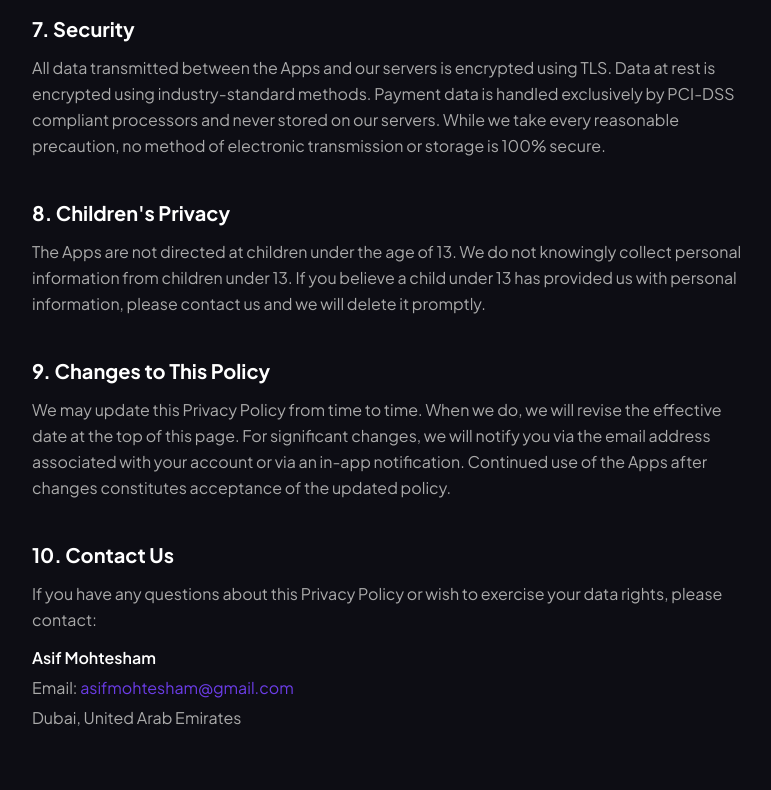
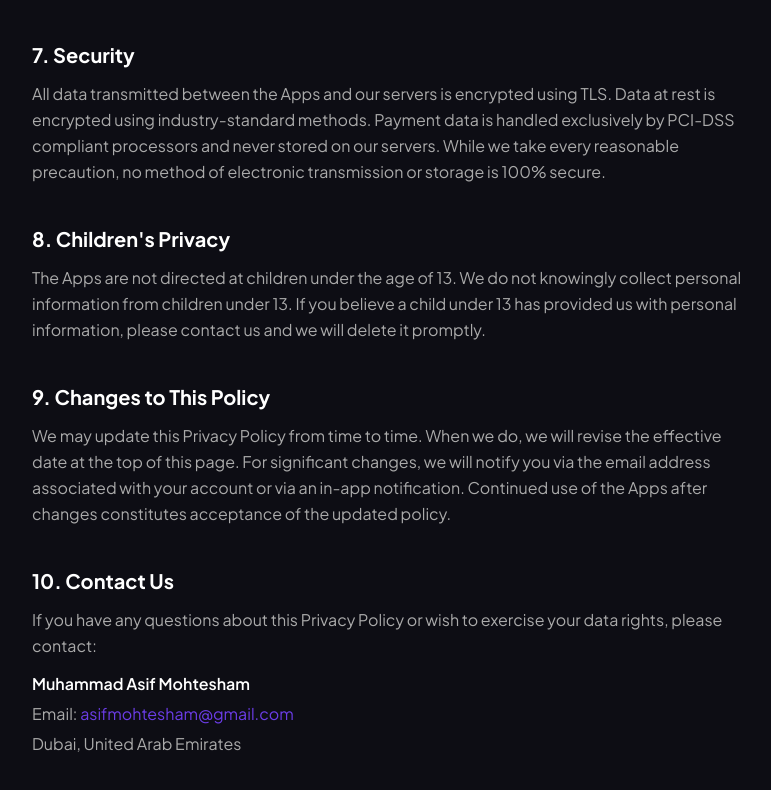
Before and after one commit to asifmohtesham/mohtesham.com, a Next.js app: page /privacy in a window 1280 px wide. Shown: the part 1890-2680 px from the top of the page, without its empty margins (248-1019 px from the left). Built offline with nearby package versions, Linux system fonts and the light colour scheme.

Commit message:
feat: update full name to Muhammad Asif Mohtesham across site

```diff
--- a/app/layout.tsx
+++ b/app/layout.tsx
@@ -15,14 +15,14 @@ const jetbrains = JetBrains_Mono({
 })
 
 export const metadata: Metadata = {
-  title: "Asif Mohtesham — Founder, Engineer, Consultant",
+  title: "Muhammad Asif Mohtesham — Founder, Engineer, Consultant",
   description:
     "Dubai-based founder, engineer, and consultant. Building BeautyRe and Milano Leather.",
   openGraph: {
-    title: "Asif Mohtesham",
+    title: "Muhammad Asif Mohtesham",
     description: "Dubai-based founder, engineer, and consultant.",
     url: "https://mohtesham.com",
-    siteName: "Asif Mohtesham",
+    siteName: "Muhammad Asif Mohtesham",
     locale: "en_US",
     type: "website",
   },
--- a/app/privacy/page.tsx
+++ b/app/privacy/page.tsx
@@ -2,8 +2,8 @@ import type { Metadata } from "next"
 import Link from "next/link"
 
 export const metadata: Metadata = {
-  title: "Privacy Policy — Asif Mohtesham",
-  description: "Privacy policy for all mobile applications published by Asif Mohtesham.",
+  title: "Privacy Policy — Muhammad Asif Mohtesham",
+  description: "Privacy policy for all mobile applications published by Muhammad Asif Mohtesham.",
 }
 
 const EFFECTIVE_DATE = "22 May 2026"
@@ -29,7 +29,7 @@ export default function PrivacyPage() {
             <h2 className="text-xl font-bold text-text-primary mb-3">1. Introduction</h2>
             <p>
               This Privacy Policy applies to all mobile applications ("the Apps") published by
-              Asif Mohtesham ("we", "us", "our"), available on the Apple App Store and Google
+              Muhammad Asif Mohtesham ("we", "us", "our"), available on the Apple App Store and Google
               Play Store. By downloading or using any of the Apps, you agree to the collection
               and use of information described in this policy.
             </p>
@@ -178,7 +178,7 @@ export default function PrivacyPage() {
               rights, please contact:
             </p>
             <address className="mt-3 not-italic space-y-1">
-              <p className="text-text-primary font-semibold">Asif Mohtesham</p>
+              <p className="text-text-primary font-semibold">Muhammad Asif Mohtesham</p>
               <p>
                 Email:{" "}
                 <a
--- a/components/Footer.tsx
+++ b/components/Footer.tsx
@@ -4,7 +4,7 @@ export default function Footer() {
   return (
     <footer className="border-t border-border py-8 px-6">
       <div className="max-w-6xl mx-auto flex flex-col sm:flex-row items-center justify-between gap-4 text-text-muted text-sm">
-        <p>© {new Date().getFullYear()} Asif Mohtesham · Dubai, UAE</p>
+        <p>© {new Date().getFullYear()} Muhammad Asif Mohtesham · Dubai, UAE</p>
         <Link
           href="/privacy"
           className="hover:text-text-primary transition-colors font-mono text-xs tracking-wide"
--- a/components/sections/About.tsx
+++ b/components/sections/About.tsx
@@ -69,7 +69,7 @@ export default function About() {
             engineer by trade.
           </h2>
           <p className="about-bio text-text-muted leading-relaxed text-lg">
-            Based in Dubai, UAE, Asif Mohtesham has spent over a decade building consumer
+            Based in Dubai, UAE, Muhammad Asif Mohtesham has spent over a decade building consumer
             platforms and premium product businesses. He founded BeautyRe to bring genuine
             beauty products to UAE customers, and stewards the Milano Leather legacy — a brand
             with 30+ years of artisan craftsmanship. His engineering practice threads both
```
